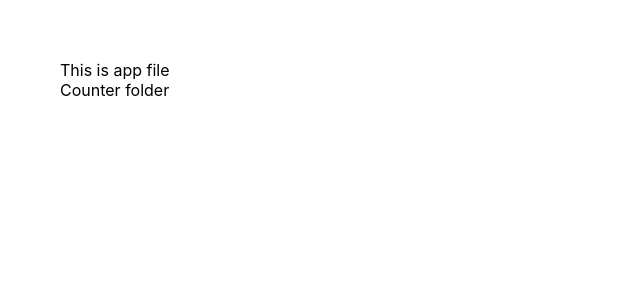
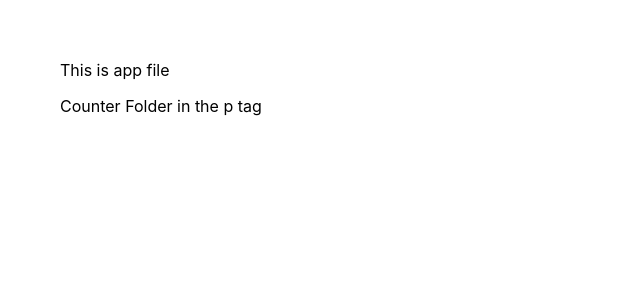
Before and after one commit to shahash11/Sample2, a React (Create React App) app: page / in a window 1280 px wide. Shown: the top 300 px of the page, without its empty margins (0-640 px from the left). Built offline with nearby package versions, Linux system fonts and the light colour scheme.

Commit message:
changed the description in div tag

```diff
--- a/src/components/Counter.js
+++ b/src/components/Counter.js
@@ -2,7 +2,9 @@ import React from 'react'
 
 const Counter = () => {
   return (
-    <div>Counter folder</div>
+    <div>
+      <p>Counter Folder in the p tag</p>
+    </div>
   )
 }
 
```
